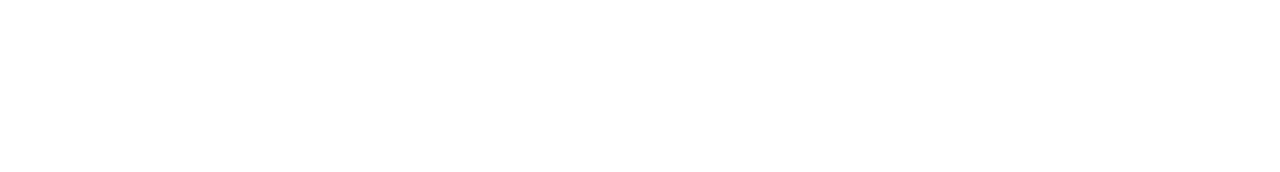
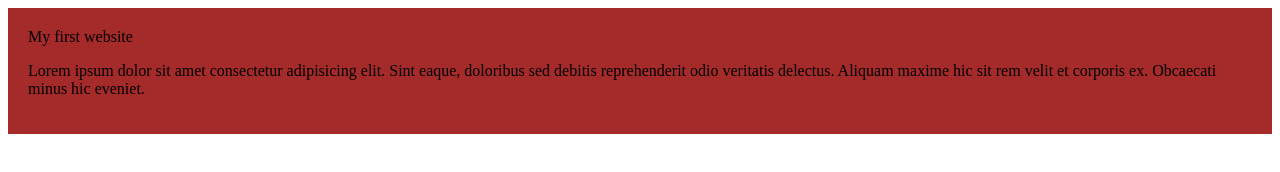
Before and after one commit to codezooo/my-fast-github-repo, a plain HTML site: page index.html in a window 1280 px wide. Drawn offline with Linux system fonts and the light colour scheme.

Commit message:
added the new code

```diff
--- a/index.html
+++ b/index.html
@@ -5,10 +5,13 @@
   <meta charset="UTF-8">
   <meta name="viewport" content="width=device-width, initial-scale=1.0">
   <title>My fist github repo</title>
+  <link rel="stylesheet" href="styles/blog.css">
 </head>
 
 <body>
-
+  <div <h3>My first website</h3>
+    <p>Lorem ipsum dolor sit amet consectetur adipisicing elit. Sint eaque, doloribus sed debitis reprehenderit odio
+      veritatis delectus. Aliquam maxime hic sit rem velit et corporis ex. Obcaecati minus hic eveniet.</p>
 </body>
 
 </html>
--- /dev/null
+++ b/styles/blog.css
@@ -0,0 +1,4 @@
+div {
+  background-color: brown;
+  padding: 20px;
+}
```
